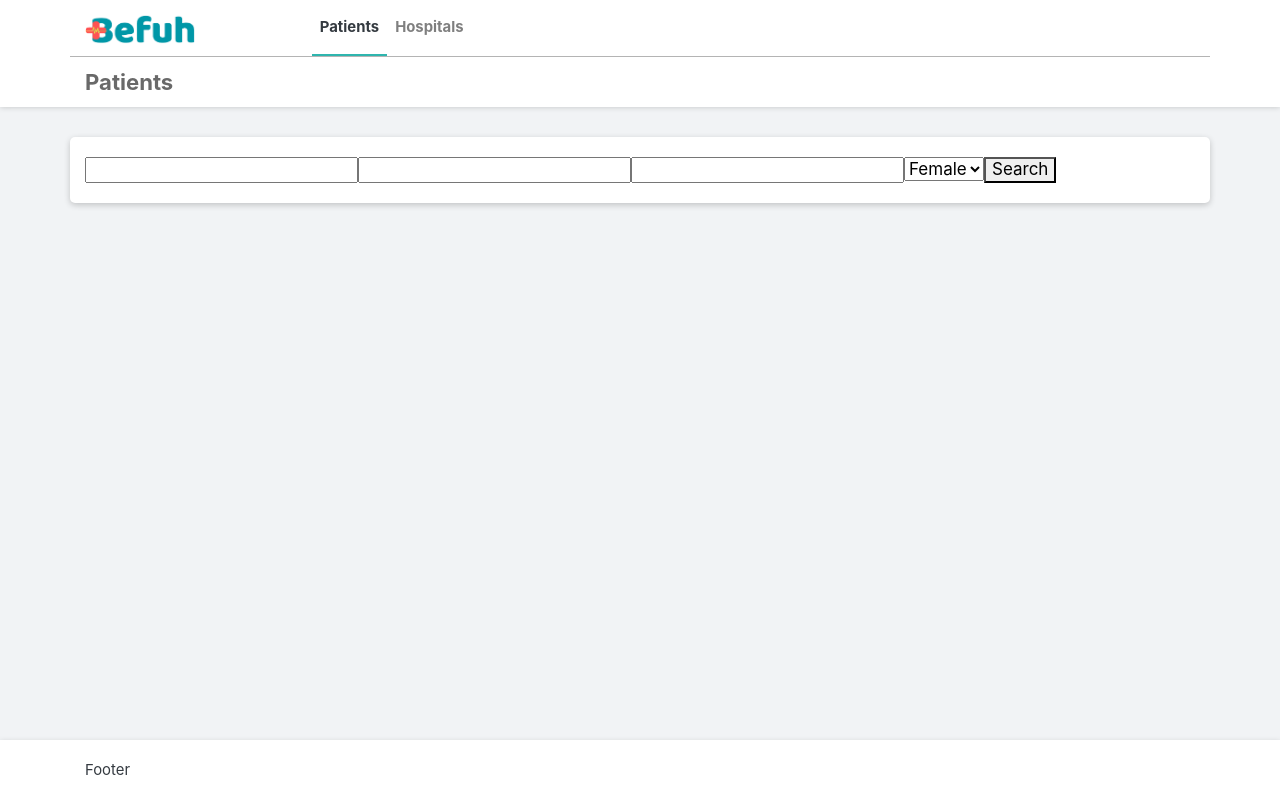
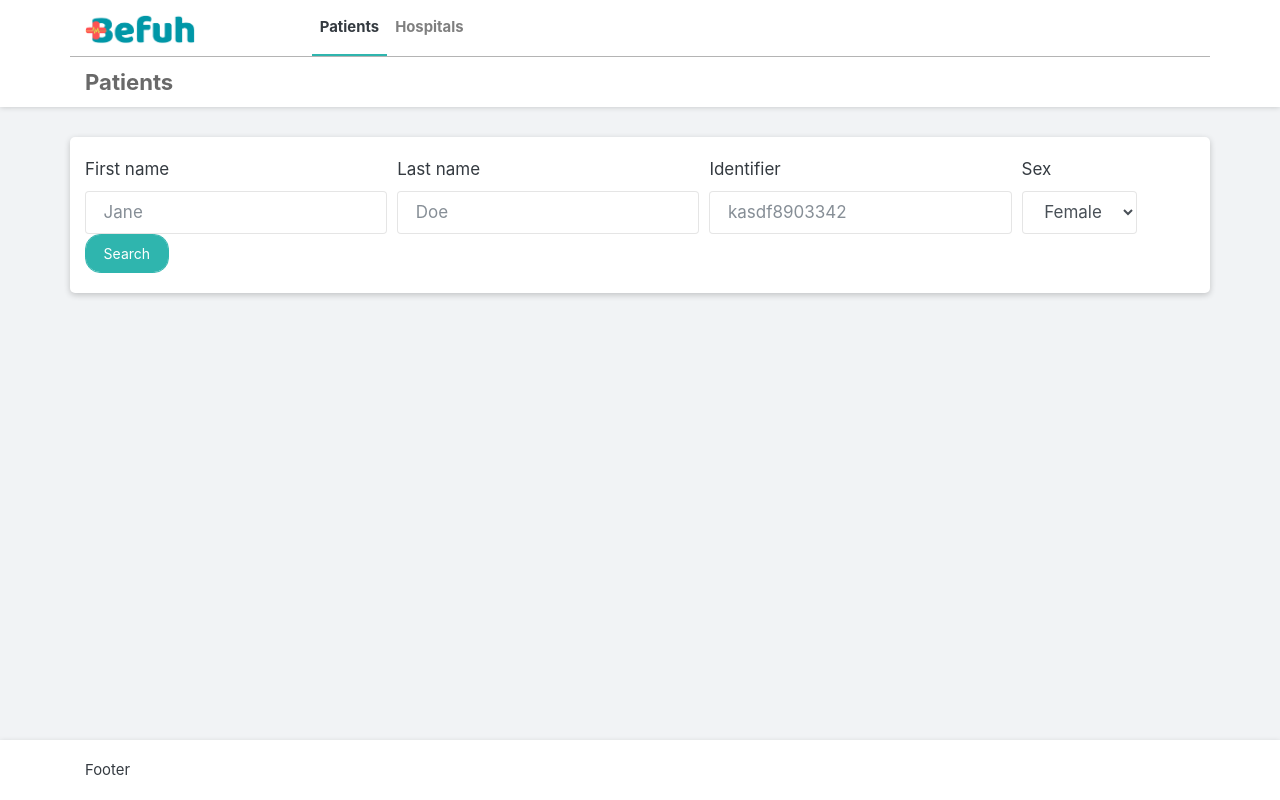
Before and after one commit to Befuh/doctor, a React app: page / in a window 1280 px wide. Built offline with nearby package versions, Linux system fonts and the light colour scheme.

Commit message:
:mag: :lipstick: style search form

```diff
--- a/src/components/patients/SearchForm.jsx
+++ b/src/components/patients/SearchForm.jsx
@@ -1,6 +1,6 @@
+import React from 'react';
 import PropTypes from 'prop-types';
 import { connect } from 'react-redux';
-import React  from 'react';
 import { startUpdatePatients } from '../../actions/patients';
 
 export class SearchForm extends React.Component {
@@ -29,22 +29,52 @@ export class SearchForm extends React.Component {
   render () {
     return (
       <form onSubmit={this.submit}>
+        <div className='form-row align-items-end'>
+          <div className="col-auto">
+            <label htmlFor='firstName'>First name</label>
             <input
+              type='text'
+              id='firstName'
+              className='form-control'
+              placeholder='Jane'
               onChange={this.changeInputField('firstName')}
             />
+          </div>
+          <div className="col-auto">
+            <label htmlFor='lastName'>Last name</label>
             <input
+              type='text'
+              id='lastName'
+              className='form-control'
+              placeholder='Doe'
               onChange={this.changeInputField('lastName')}
             />
+          </div>
+          <div className="col-auto">
+            <label htmlFor='identifier'>Identifier</label>
             <input
+              type='text'
+              id='identifier'
+              className='form-control'
+              placeholder='kasdf8903342'
               onChange={this.changeInputField('identifier')}
             />
+          </div>
+          <div className="col-auto">
+            <label htmlFor='sex'>Sex</label>
             <select
+              id='sex'
+              className='form-control'
               onChange={this.changeInputField('sex')}
             >
               <option value='female'>Female</option>
               <option value='male'>male</option>
             </select>
-        <button type='submit'>Search</button>
+          </div>
+          <div className='col-auto'>
+            <button type='submit' className='form-control btn btn-primary'>Search</button>
+          </div>
+        </div>
       </form>
     )
   }
```
Also changed, not shown: src/components/patients/SearchForm.scss (added). Lines whose indentation alone changed are shown as unchanged.
